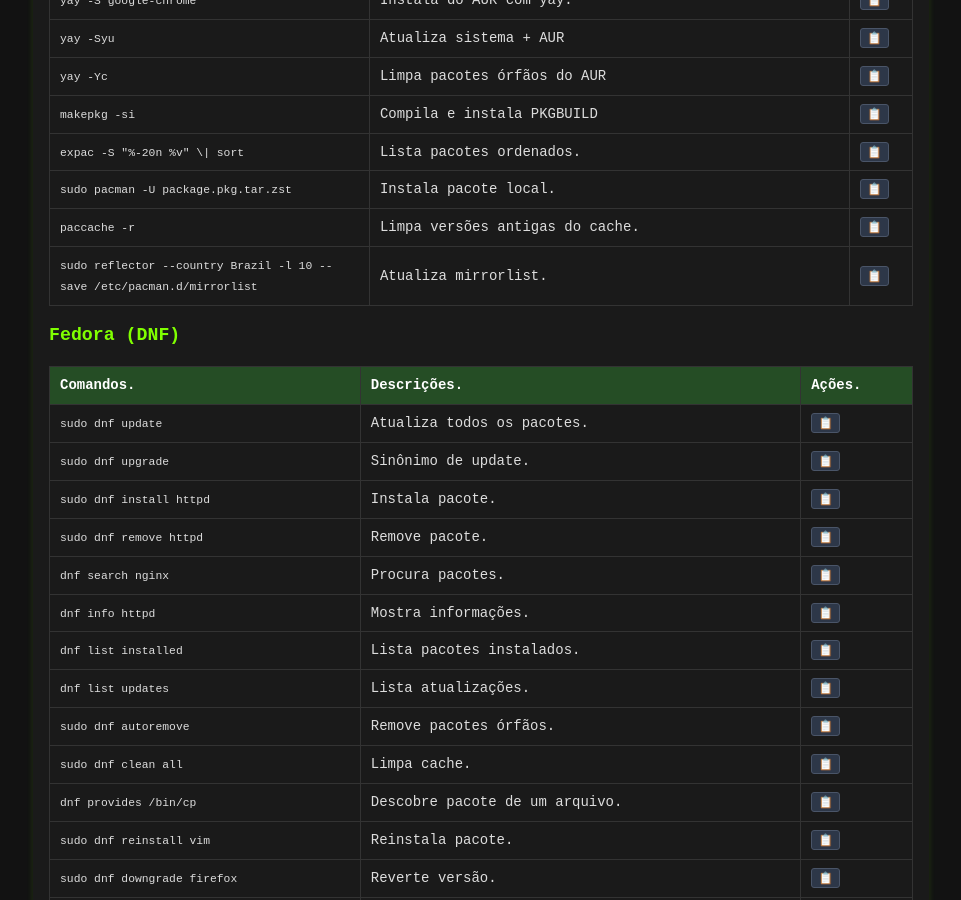
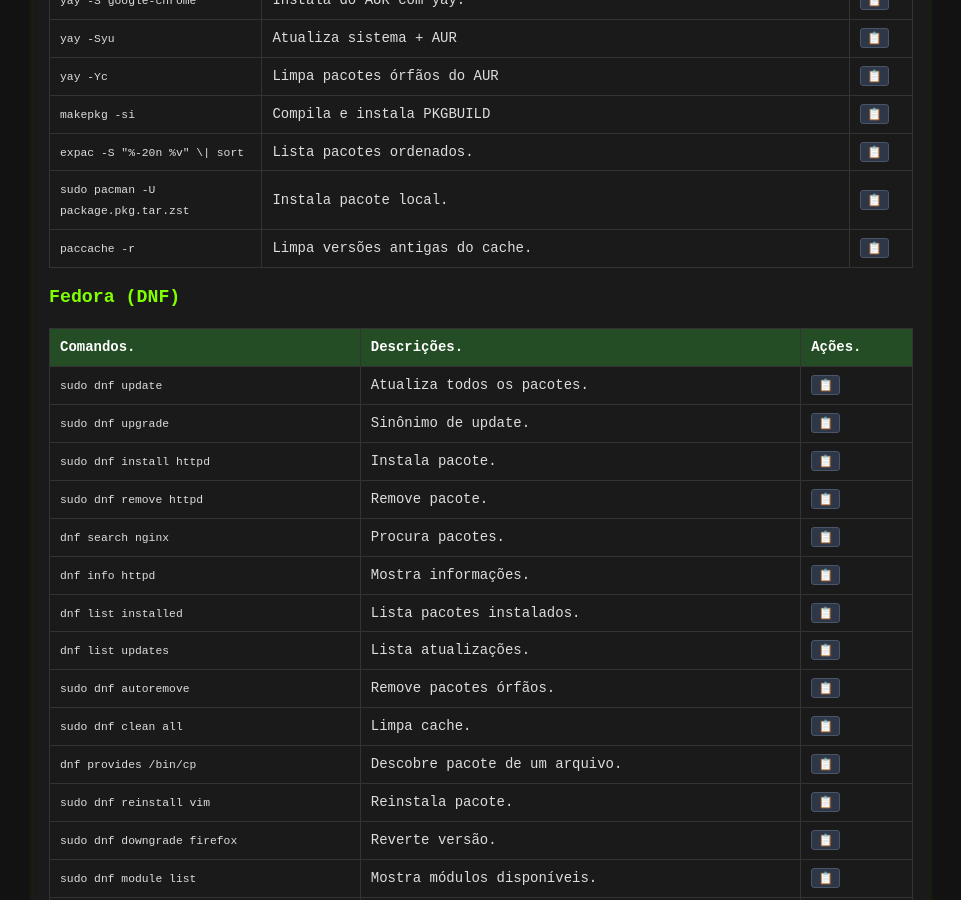
Before and after one commit to Piolinux/piolinux-site, a Jekyll site: the page built from _pages/_comandos/gerenciamento-de-pacotes.md, in a window 1280 px wide and 900 px high, scrolled down 1707 px. Shown: the whole window, without its empty margins (159-1120 px from the left). Built offline with Jekyll 4.4.1, drawn with Linux system fonts in a browser that asks for light colours.

Commit message:
Update gerenciamento-de-pacotes.md

```diff
--- a/_pages/_comandos/gerenciamento-de-pacotes.md
+++ b/_pages/_comandos/gerenciamento-de-pacotes.md
@@ -252,12 +252,7 @@ function filtrarLinhas(termo) {
       <td data-label="Descrição">Limpa versões antigas do cache.</td>
       <td data-label="Ação"><button class="copy-btn" data-command="paccache -r">📋</button></td>
     </tr>
-    <tr>
-      <td data-label="Comando"><code>sudo reflector --country Brazil -l 10 --save /etc/pacman.d/mirrorlist</code></td>
-      <td data-label="Descrição">Atualiza mirrorlist.</td>
-      <td data-label="Ação"><button class="copy-btn" data-command="sudo reflector --country Brazil -l 10 --save /etc/pacman.d/mirrorlist">📋</button></td>
-    </tr>
-  </tbody>
+     </tbody>
 </table>
 </div>
 
```
